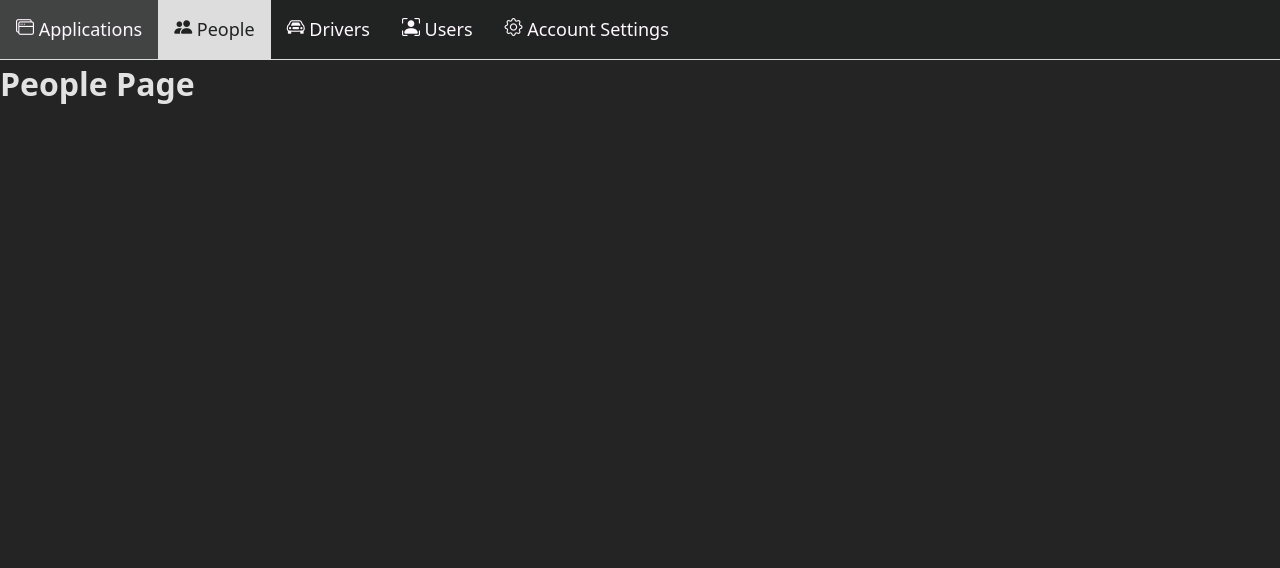
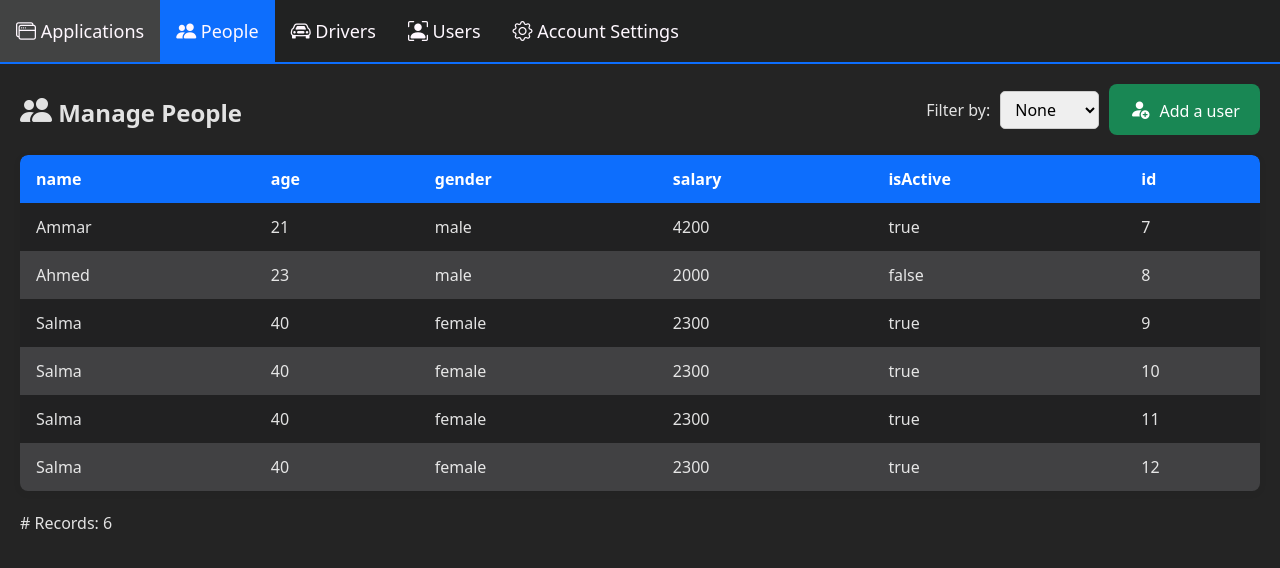
Before and after one commit to ammar-elmesaly/dvld-app, a React (Vite) app in the folder client/: page /people in a window 1280 px wide. Shown: the top 568 px of the page. Built offline with nearby package versions, Linux system fonts and the light colour scheme.

Commit message:
Implement basic people page

```diff
--- a/client/index.css
+++ b/client/index.css
@@ -41,8 +41,5 @@ ul, ol {
 }
 
 .bi {
-    display: inline-flex;
-    align-items: center;
-    justify-content: center;
-    line-height: 1;
+    font-size: 20px;
 }
--- a/client/src/components/App.tsx
+++ b/client/src/components/App.tsx
@@ -1,5 +1,6 @@
 import { BrowserRouter, Routes, Route } from 'react-router-dom';
 import { useState } from 'react';
+import People from './People/People';
 import LoginForm from './LoginForm/LoginForm';
 import Button from './Button/Button';
 import Nav from './Nav/Nav';
@@ -14,10 +15,6 @@ const [ count, setCount ] = useState(0);
         <Button onClick={() => setCount(count + 1)} color='success'>{count}</Button>
     </>
   );
-}
-
-function People() {
-  return <h1>People Page</h1>;
 }
 
 function Users() {
--- a/client/src/components/Button/Button.module.css
+++ b/client/src/components/Button/Button.module.css
@@ -1,4 +1,4 @@
-button {
+.button {
     border-radius: 8px;
     border: 1px solid transparent;
     padding: 0.6em 1.2em;
@@ -9,6 +9,14 @@ button {
     transition: border-color 0.25s;
 }
 
-button:active {
+.iconLeft {
+    margin-right: 10px !important;
+}
+
+.iconRight {
+    margin-left: 10px !important;
+}
+
+.button:active {
     transform: scale(0.96);
 }
--- a/client/src/components/Button/Button.tsx
+++ b/client/src/components/Button/Button.tsx
@@ -5,7 +5,7 @@ interface ButtonProps extends ButtonHTMLAttributes<HTMLButtonElement> {
     iconLeft?: string;
     iconRight?: string;
     color?: string;
-    children: ReactNode;
+    children?: ReactNode;
 }
 
 
@@ -18,10 +18,10 @@ export function Button({
     ...rest
 }: ButtonProps) {
     return (
-        <button className={`${color} ${className} ${styles}`} {...rest}>
-            {iconLeft && <i className={`bi bi-${iconLeft}`} />}
+        <button className={`${color} ${className} ${styles.button}`} {...rest}>
+            {iconLeft && <i className={`bi bi-${iconLeft} ${styles.iconLeft}`} />}
             {children}
-            {iconRight && <i className={`bi bi-${iconRight}`} />}
+            {iconRight && <i className={`bi bi-${iconRight} ${styles.iconRight}`} />}
         </button>
     );
 }
--- a/client/src/components/Nav/Nav.module.css
+++ b/client/src/components/Nav/Nav.module.css
@@ -1,6 +1,6 @@
 .nav {
     background: #212222;
-    border-bottom: 1px solid #ddd;
+    border-bottom: 2px solid var(--primary-bg);
 }
 
 .list {
--- a/client/src/components/Nav/Nav.tsx
+++ b/client/src/components/Nav/Nav.tsx
@@ -2,8 +2,7 @@ import styles from './Nav.module.css';
 import { NavLink, type NavLinkProps } from 'react-router-dom';
 
 const navLinkStyles: NavLinkProps['style'] = ({ isActive }) => ({
-    backgroundColor: isActive ? '#ddd' : undefined,
-    color: isActive ? '#212222' : undefined,
+    backgroundColor: isActive ? 'var(--primary-bg)' : undefined,
 });
 
 function Nav() {
--- /dev/null
+++ b/client/src/components/People/People.module.css
@@ -0,0 +1,34 @@
+.section {
+    display: flex;
+    flex-direction: column;
+    gap: 20px; /* space between header/filter/button and table */
+    padding: 20px;
+}
+
+.headerRow {
+    display: flex;
+    align-items: center;
+    justify-content: space-between;
+    flex-wrap: wrap; /* wrap on small screens */
+    gap: 10px;
+}
+
+.h1 i {
+    font-size: 32px;
+}
+
+
+
+.controls {
+    display: flex;
+    align-items: center;
+    gap: 10px;
+    flex-wrap: wrap;
+}
+
+select {
+    padding: 6px 10px;
+    border-radius: 5px;
+    border: 1px solid #ccc;
+    font-size: 1rem;
+}
--- /dev/null
+++ b/client/src/components/People/People.tsx
@@ -0,0 +1,88 @@
+import styles from './People.module.css';
+import Table from '../Table/Table';
+import Button from '../Button/Button';
+
+const data = [
+    {
+        name: 'Ammar',
+        age: 21,
+        gender: 'male',
+        salary: 4200,
+        isActive: true,
+        id: 7
+    },
+
+    {
+        name: 'Ahmed',
+        age: 23,
+        gender: 'male',
+        salary: 2000,
+        isActive: false,
+        id: 8
+    },
+
+    {
+        name: 'Salma',
+        age: 40,
+        gender: 'female',
+        salary: 2300,
+        isActive: true,
+        id: 9
+    },
+
+    {
+        name: 'Salma',
+        age: 40,
+        gender: 'female',
+        salary: 2300,
+        isActive: true,
+        id: 10
+    },
+
+    {
+        name: 'Salma',
+        age: 40,
+        gender: 'female',
+        salary: 2300,
+        isActive: true,
+        id: 11
+    },
+
+    {
+        name: 'Salma',
+        age: 40,
+        gender: 'female',
+        salary: 2300,
+        isActive: true,
+        id: 12
+    }
+]
+
+export default function People() {
+    return (
+        <section className={styles.section}>
+        <div className={styles.headerRow}>
+            <div className={styles.h1Wrapper}>
+                <h1 className={styles.h1}><i className='bi bi-people-fill'></i> Manage People</h1>
+            </div>
+
+            <div className={styles.controls}>
+                <span>Filter by:</span>
+                <select>
+                    <option value="">None</option>
+                    <option value="name">Name</option>
+                    <option value="age">Age</option>
+                    <option value="gender">Gender</option>
+                    <option value="salary">Salary</option>
+                </select>
+                <Button color='success' iconLeft="person-fill-add">Add a user</Button>
+            </div>
+        </div>
+
+        <Table data={data} />
+
+        </section>
+
+
+    );
+}
--- /dev/null
+++ b/client/src/components/Table/Table.module.css
@@ -0,0 +1,47 @@
+.tableWrapper {
+    width: 100%;
+    overflow-x: auto; /* horizontal scroll on small screens */
+    border-radius: 8px;
+    box-shadow: 0 2px 8px rgba(0,0,0,0.05);
+}
+
+.table {
+    width: 100%;
+    border-collapse: separate;
+    border-spacing: 0;
+}
+
+thead {
+    background-color: var(--primary-bg);
+    color: white;
+    text-align: left;
+}
+
+th, td {
+    padding: 12px 16px;
+}
+
+tbody tr {
+    background-color: #212122;
+    transition: background-color 0.2s;
+}
+
+tbody tr:nth-child(even) {
+    background-color: #414143;
+}
+
+th:first-child {
+    border-top-left-radius: 8px;
+}
+
+th:last-child {
+    border-top-right-radius: 8px;
+}
+
+td:first-child {
+    border-left: none;
+}
+
+td:last-child {
+    border-right: none;
+}
--- /dev/null
+++ b/client/src/components/Table/Table.tsx
@@ -0,0 +1,41 @@
+import { ButtonHTMLAttributes } from "react";
+import styles from './Table.module.css';
+
+interface TableProps extends ButtonHTMLAttributes<HTMLButtonElement> {
+    data: Record<string, unknown>[];
+}
+
+export default function Table({ data }: TableProps) {
+
+    if (!data || data.length === 0) {
+        return <p>No data available</p>;
+    }
+
+    const headers = Object.keys(data[0]);
+
+    return (
+        <>
+        <div className={styles.tableWrapper}>
+            <table className={styles.table}>
+                <thead>
+                    <tr>
+                        {headers.map((header) => (
+                            <th key={header}>{header}</th>
+                        ))}
+                    </tr>
+                </thead>
+                <tbody>
+                    {data.map((row, index) => (
+                        <tr key={`${row.id || index}`}>
+                            {headers.map((header) => (
+                                <td key={header}>{`${row[header]}`}</td>
+                            ))}
+                        </tr>
+                    ))}
+                </tbody>
+            </table>
+        </div>
+        <div># Records: {data.length}</div>
+        </>
+    );
+}
```
